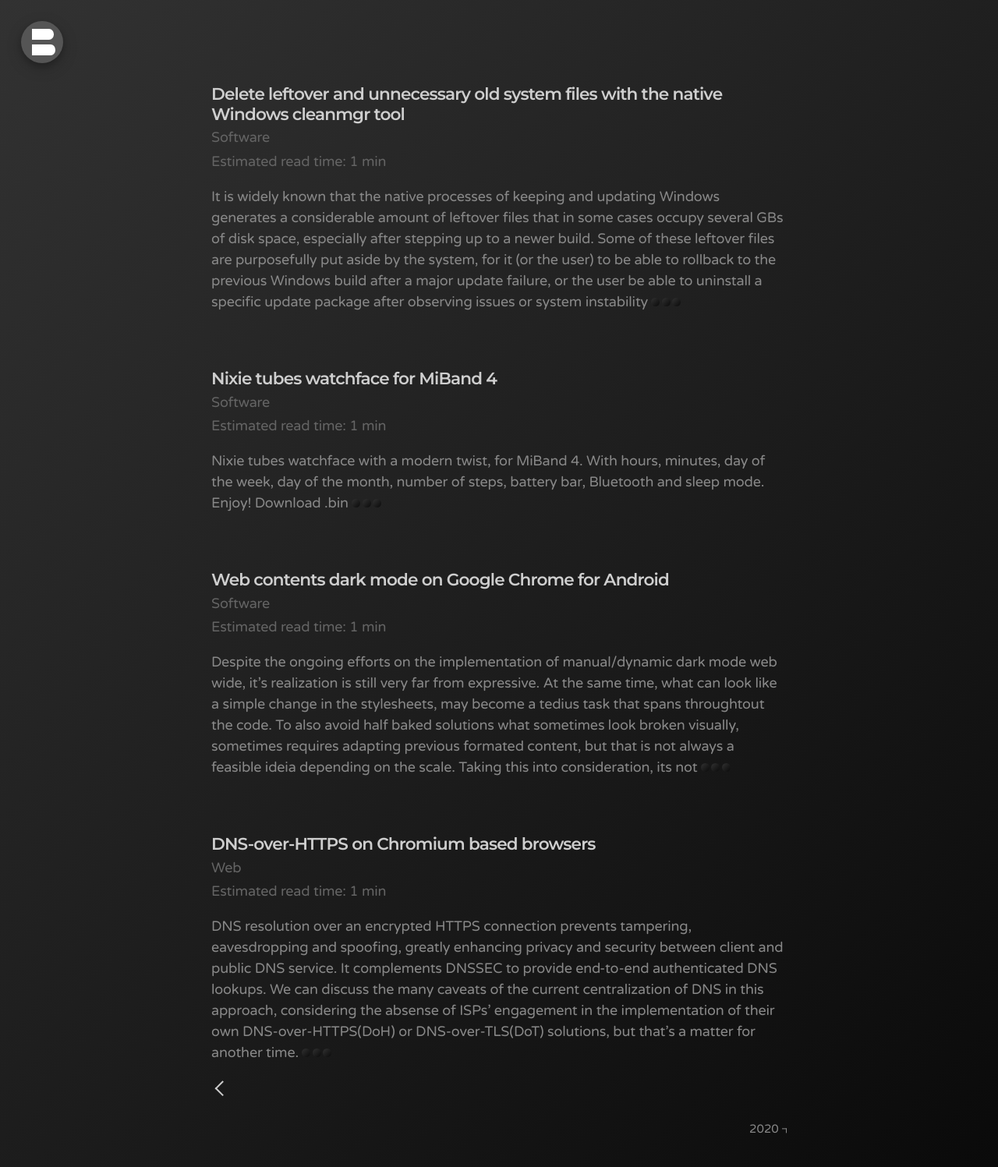
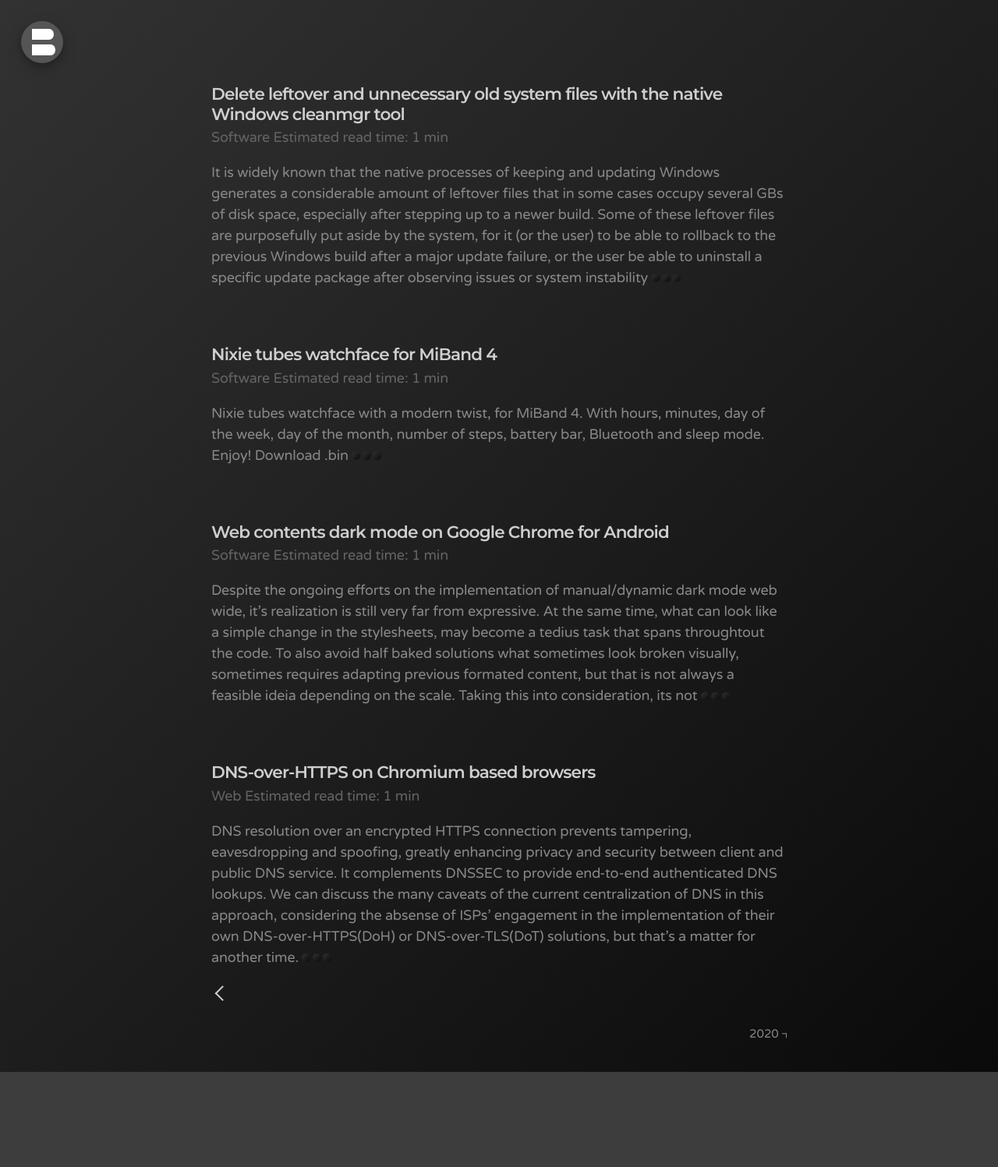
Before and after one commit to bonina/bonina.github.io, a Jekyll site: the page built from index.html, in a window 1280 px wide. Shown: the whole page at 78% size. Built offline with Jekyll 4.4.1, drawn with Linux system fonts in a browser that asks for light colours; the list of posts is cut into pages by our own code; after the commit the page ends 1375 px from its top, so only the background shows below that.

Commit message:
Update readtime.html

```diff
--- a/_includes/readtime.html
+++ b/_includes/readtime.html
@@ -1,4 +1,4 @@
-<span class="post-categories readtime" title="Estimated read time">
+<span class="post-categories readtime" style="display:inline" title="Estimated read time">
   {% assign words = content | number_of_words %}
   {% if words < 200 %}
    Estimated read time: 1 min
```
